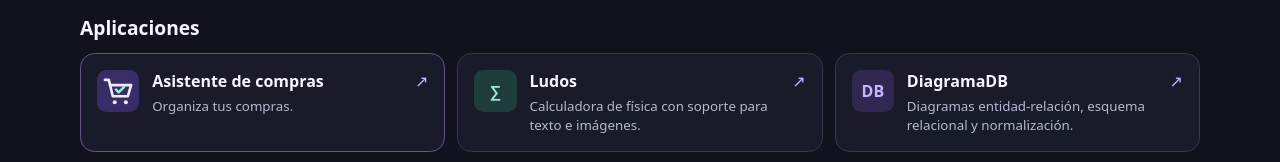
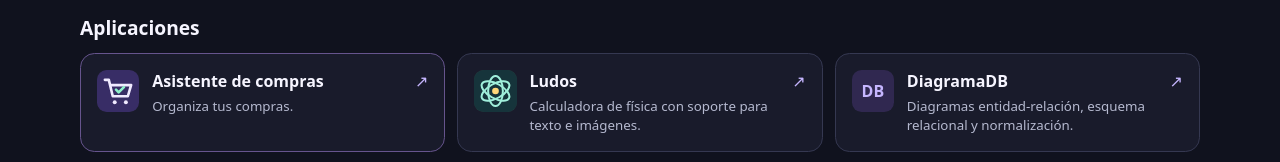
Before and after one commit to GTAlex1/GTAlex1.github.io, a plain HTML site: page webs/index.html in a window 1280 px wide. Shown: the part 530-692 px from the top of the page. Drawn offline with Linux system fonts and the light colour scheme.

Commit message:
Usar un icono de física para Ludos

```diff
--- a/webs/index.html
+++ b/webs/index.html
@@ -40,7 +40,7 @@
           <span class="arrow" aria-hidden="true">↗</span>
         </a></li>
         <li><a class="card mint" href="ludos/" target="_blank" rel="noopener">
-          <span class="icon" aria-hidden="true">∑</span>
+          <img class="icon" src="ludos/favicon.svg" alt="" width="42" height="42">
           <span class="details"><strong>Ludos</strong><small>Calculadora de física con soporte para texto e imágenes.</small></span>
           <span class="arrow" aria-hidden="true">↗</span>
         </a></li>
```
